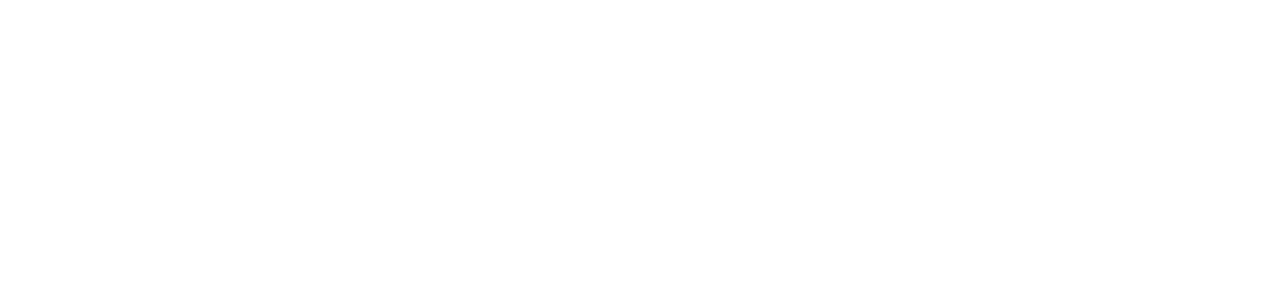
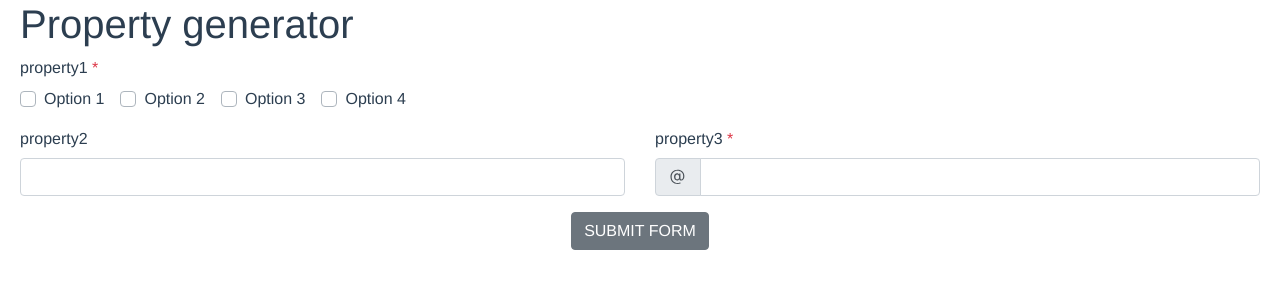
Before and after one commit to shijir0330/dynamic-form-front-end, a Vue app: page /form-generator in a window 1280 px wide. Shown: the top 300 px of the page. Built offline with nearby package versions, Linux system fonts and the light colour scheme.

Commit message:
push values

```diff
--- a/src/components/DynamicFormGenerator.vue
+++ b/src/components/DynamicFormGenerator.vue
@@ -1,7 +1,7 @@
 <template>
   <b-form @submit.prevent="submitForm">
     <b-row>
-      <b-col v-for="(item, index) in getSchema.properties" v-bind:key="index" :cols="item.column">
+      <b-col v-for="(item, index) in schema.properties" v-bind:key="index" :cols="item.column">
         <generate-properties v-model="value" :item="item" :validated="validated" :validator="validator"
                              :custom-properties="customProperties">
           <template :slot="`property(${c.value})`" slot-scope="{value, item, name}" v-for="c in customProperties">
@@ -10,14 +10,14 @@
         </generate-properties>
       </b-col>
     </b-row>
-    <b-row>
-      <b-col cols="12">
-        value:{{ value }}
-      </b-col>
-      <b-col>
-        validator:{{ validator }}
-      </b-col>
-    </b-row>
+<!--    <b-row>-->
+<!--      <b-col cols="12">-->
+<!--        value:{{ value }}-->
+<!--      </b-col>-->
+<!--      <b-col>-->
+<!--        validator:{{ validator }}-->
+<!--      </b-col>-->
+<!--    </b-row>-->
     <slot></slot>
   </b-form>
 </template>
@@ -61,12 +61,9 @@ export default {
     }
   },
   computed: {
-    getSchema() {
-      return this.schema;
-    },
     validator() {
       let validator = {};
-      this.getSchema.properties.forEach((item) => {
+      this.schema.properties.forEach((item) => {
         if (!this.value[item.name] && this.value[item.name] !== false) {
           validator[item.name] = item.required ? false : null;
         } else {
--- a/src/router/index.js
+++ b/src/router/index.js
@@ -10,11 +10,11 @@ const routes = [
     name: 'Home',
     component: Home
   },
-  // {
-  //   path: '/form-generator',
-  //   name: 'FormGenerator',
-  //   component: () => import(/* webpackChunkName: "about" */ '../views/FormGenerator.vue')
-  // }
+  {
+    path: '/form-generator',
+    name: 'FormGenerator',
+    component: () => import(/* webpackChunkName: "about" */ '../views/FormGenerator.vue')
+  }
 ]
 
 const router = new VueRouter({
--- a/src/views/FormGenerator.vue
+++ b/src/views/FormGenerator.vue
@@ -1,5 +1,90 @@
 <template>
   <div>
     <h1>Property generator</h1>
+    <dynamic-form-generator v-model="data" :schema="schema" v-on:submit="submit">
+      <b-row>
+        <b-col class="text-center">
+          <b-button type="submit">SUBMIT FORM</b-button>
+        </b-col>
+      </b-row>
+    </dynamic-form-generator>
   </div>
 </template>
+
+<script>
+import DynamicFormGenerator from "@/components/DynamicFormGenerator";
+
+export default {
+  name: "Home",
+  components: {
+    DynamicFormGenerator
+  },
+  data() {
+    return {
+      data: {},
+      schema: {
+        name: "name",
+        properties: [
+          {
+            type: "choice",
+            name: "property1",
+            label: "property1",
+            column: 12,
+            required: true,
+            format: "checkbox",
+            options: [
+              {
+                value: "Option 1",
+                text: "Option 1"
+              },
+              {
+                value: "Option 2",
+                text: "Option 2"
+              },
+              {
+                value: "Option 3",
+                text: "Option 3"
+              },
+              {
+                value: "Option 4",
+                text: "Option 4"
+              }
+            ],
+            errorText: "2-3",
+            minLength: "2",
+            maxLength: "3"
+          },
+          {
+            type: "number",
+            name: "property2",
+            label: "property2",
+            column: 6,
+            required: false
+          },
+          {
+            type: "string",
+            name: "property3",
+            label: "property3",
+            column: 6,
+            required: true,
+            prepend: "at",
+            prependIcon: true,
+            format: "email",
+            errorText: "email"
+          }
+        ]
+      }
+    }
+  },
+  methods: {
+    submit() {
+      const tempData = {name: this.schema.name, properties: []};
+      const values = Object.entries(this.data);
+      values.forEach(([key, value]) => {
+        tempData.properties.push({name: key, value: value});
+      });
+      console.log('tempData', tempData);
+    }
+  }
+}
+</script>
--- a/src/views/Home.vue
+++ b/src/views/Home.vue
@@ -4,50 +4,49 @@
       <b-col cols="7">
         <b-button @click="change">change</b-button>
       </b-col>
-      <b-col>
-        <b-form inline>
-          <label class="mr-sm-2">Properties</label>
-          <b-form-select v-model="properties" class="mb-2 mr-sm-5 mb-sm-0">
-            <b-form-select-option value="array">array</b-form-select-option>
-            <b-form-select-option value="object">object</b-form-select-option>
-          </b-form-select>
-          <label class="mr-sm-2">Required</label>
-          <b-form-select v-model="required" class="mb-2 mr-sm-2 mb-sm-0">
-            <b-form-select-option value="array">array</b-form-select-option>
-            <b-form-select-option value="object">object</b-form-select-option>
-          </b-form-select>
-        </b-form>
-      </b-col>
+<!--      <b-col>-->
+<!--        <b-form inline>-->
+<!--          <label class="mr-sm-2">Properties</label>-->
+<!--          <b-form-select v-model="properties" class="mb-2 mr-sm-5 mb-sm-0">-->
+<!--            <b-form-select-option value="array">array</b-form-select-option>-->
+<!--            <b-form-select-option value="object">object</b-form-select-option>-->
+<!--          </b-form-select>-->
+<!--          <label class="mr-sm-2">Required</label>-->
+<!--          <b-form-select v-model="required" class="mb-2 mr-sm-2 mb-sm-0">-->
+<!--            <b-form-select-option value="array">array</b-form-select-option>-->
+<!--            <b-form-select-option value="object">object</b-form-select-option>-->
+<!--          </b-form-select>-->
+<!--        </b-form>-->
+<!--      </b-col>-->
     </b-row>
     <b-row class="mt-2">
       <b-col cols="7">
-        <dynamic-form-creator v-model="schema" v-bind:properties="properties" v-bind:required="required"
-                              v-bind:custom-properties="customProperties" v-bind:custom-example="customExample"
-                              v-on:submit="submitSchema">
-          <template v-slot:modal(address)="prop">
-            ERROR:
-            <b-form-input v-model="prop.value.errorText"/>
+        <dynamic-form-creator v-model="schema" v-bind:custom-properties="customProperties"
+                              v-bind:custom-example="customExample" v-on:submit="submitSchema">
+          <template v-slot:modal(fullName)="{value, type}">
+            ERROR MESSAGE:
+            <b-form-input v-model="value.errorText"/>
           </template>
-          <template v-slot:property(address)="prop">
+          <template v-slot:property(address)="{value, item, name}">
             <b-row>
               <b-col>
-                <b-form-input v-model="prop.value[prop.name].aimag" placeholder="Аймаг/Нийслэл"/>
+                <b-form-input v-model="value[name].aimag" placeholder="Аймаг/Нийслэл"/>
               </b-col>
               <b-col>
-                <b-form-input v-model="prop.value[prop.name].soum" placeholder="Сум/Дүүрэг"/>
+                <b-form-input v-model="value[name].soum" placeholder="Сум/Дүүрэг"/>
               </b-col>
               <b-col>
-                <b-form-input v-model="prop.value[prop.name].bagKhoroo" placeholder="Баг хороо/Хороо"/>
+                <b-form-input v-model="value[name].bagKhoroo" placeholder="Баг хороо/Хороо"/>
               </b-col>
               <b-col>
-                <b-form-input v-model="prop.value[prop.name].street" placeholder="Гудамж, хаяг"/>
+                <b-form-input v-model="value[name].street" placeholder="Гудамж, хаяг"/>
               </b-col>
             </b-row>
           </template>
-          <template v-slot:property(fullName)="prop">
+          <template v-slot:property(fullName)="{value, item, name}">
             <b-input-group>
-              <b-form-input v-model="prop.value[prop.name].lastName" placeholder="lastName"/>
-              <b-form-input v-model="prop.value[prop.name].firstName" placeholder="firstName"/>
+              <b-form-input v-model="value[name].lastName" placeholder="lastName"/>
+              <b-form-input v-model="value[name].firstName" placeholder="firstName"/>
             </b-input-group>
           </template>
         </dynamic-form-creator>
```
